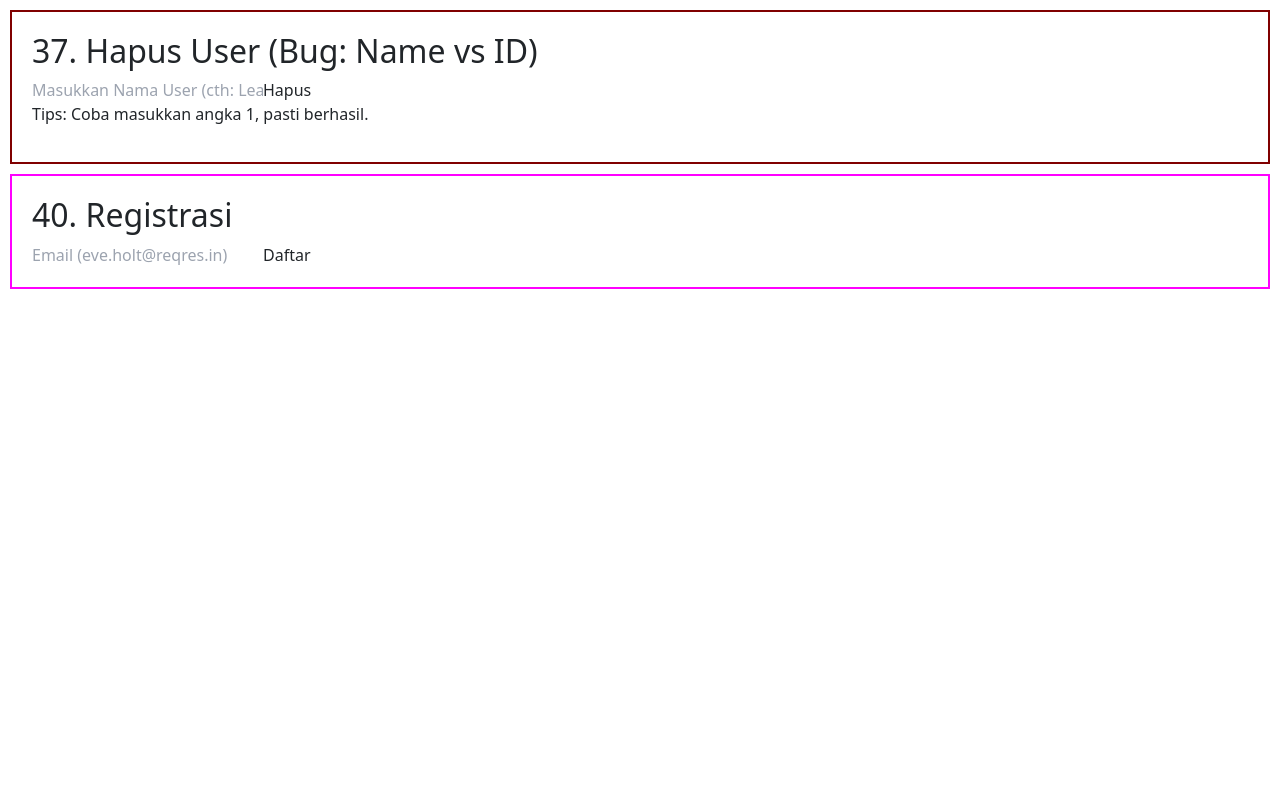
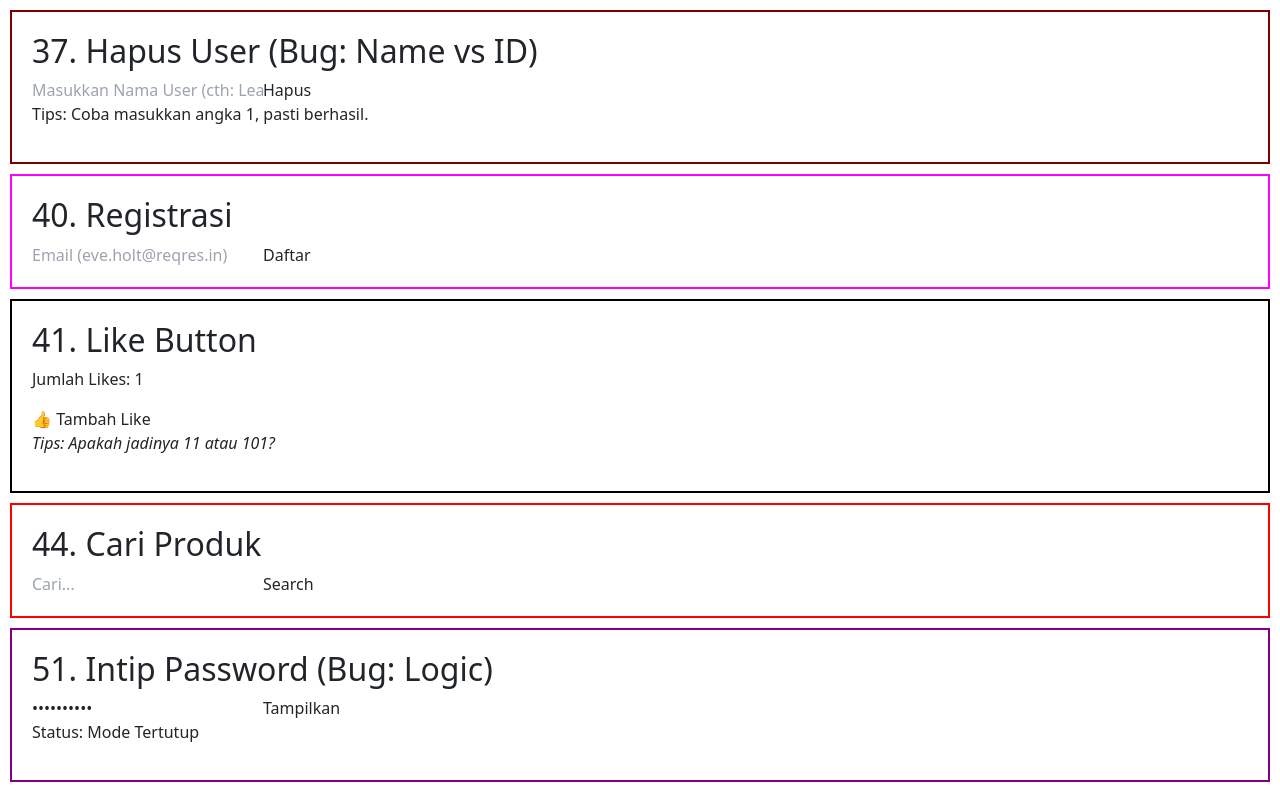
Before and after one commit to Ziobeef/OverReact, a React (Create React App) app: page /debug in a window 1280 px wide. Built offline with nearby package versions, Linux system fonts and the light colour scheme.

Commit message:
feat(debug): add like button and product search functionality with password visibility toggle

```diff
--- a/src/components/debug.js
+++ b/src/components/debug.js
@@ -2,6 +2,10 @@ import React, { useState } from "react";
 const Debug = () => {
   const [name, setName] = useState("");
   const [email, setEmail] = useState("");
+  const [likes, setLikes] = useState(1);
+  const [keyword, setKeyword] = useState("");
+  const [show, setShow] = useState(false);
+  const [pass, setPass] = useState("rahasia123");
   const handleDelete = async () => {
     const res = await fetch(`https://jsonplaceholder.typicode.com/users/1`, {
       method: "DELETE",
@@ -22,6 +26,29 @@ const Debug = () => {
     const data = await res.json();
     alert("Hasil: " + JSON.stringify(data));
   };
+  const addLike = async () => {
+    const newLikes = likes * 100;
+    await fetch("https://jsonplaceholder.typicode.com/posts", {
+      method: "PATCH",
+      body: JSON.stringify({ reactions: newLikes }),
+      headers: { "Content-type": "application/json; charset=UTF-8" },
+    });
+    setLikes(newLikes);
+  };
+
+  const search = async () => {
+    try {
+      const res = await fetch("https://dummyjson.com/products/search?q=" + keyword, {
+        method: "GET",
+
+        headers: { "Content-type": "application/json" },
+      });
+      const data = await res.json();
+      console.log(data);
+    } catch (err) {
+      alert("Error: " + err.message);
+    }
+  };
 
   return (
     <>
@@ -37,6 +64,31 @@ const Debug = () => {
         <input placeholder="Email (eve.holt@reqres.in)" onChange={(e) => setEmail(e.target.value)} />
         <button onClick={register}>Daftar</button>
       </div>
+
+      <div style={{ border: "2px solid black", padding: "20px", margin: "10px" }}>
+        <h2>41. Like Button</h2>
+        <p>Jumlah Likes: {likes}</p>
+        <button onClick={addLike}>👍 Tambah Like</button>
+        <p>
+          <i>Tips: Apakah jadinya 11 atau 101?</i>
+        </p>
+      </div>
+
+      <div style={{ border: "2px solid red", padding: "20px", margin: "10px" }}>
+        <h2>44. Cari Produk </h2>
+        <input onChange={(e) => setKeyword(e.target.value)} placeholder="Cari..." />
+        <button onClick={search}>Search</button>
+      </div>
+
+      <div style={{ border: "2px solid purple", padding: "20px", margin: "10px" }}>
+        <h2>51. Intip Password (Bug: Logic)</h2>
+
+        <input type={!show ? "password" : "text"} value={pass} onChange={(e) => setPass(e.target.value)} />
+
+        <button onClick={() => setShow(!show)}>{show ? "Sembunyikan" : "Tampilkan"}</button>
+
+        <p>Status: Mode {show ? "Terbuka" : "Tertutup"}</p>
+      </div>
     </>
   );
 };
```
